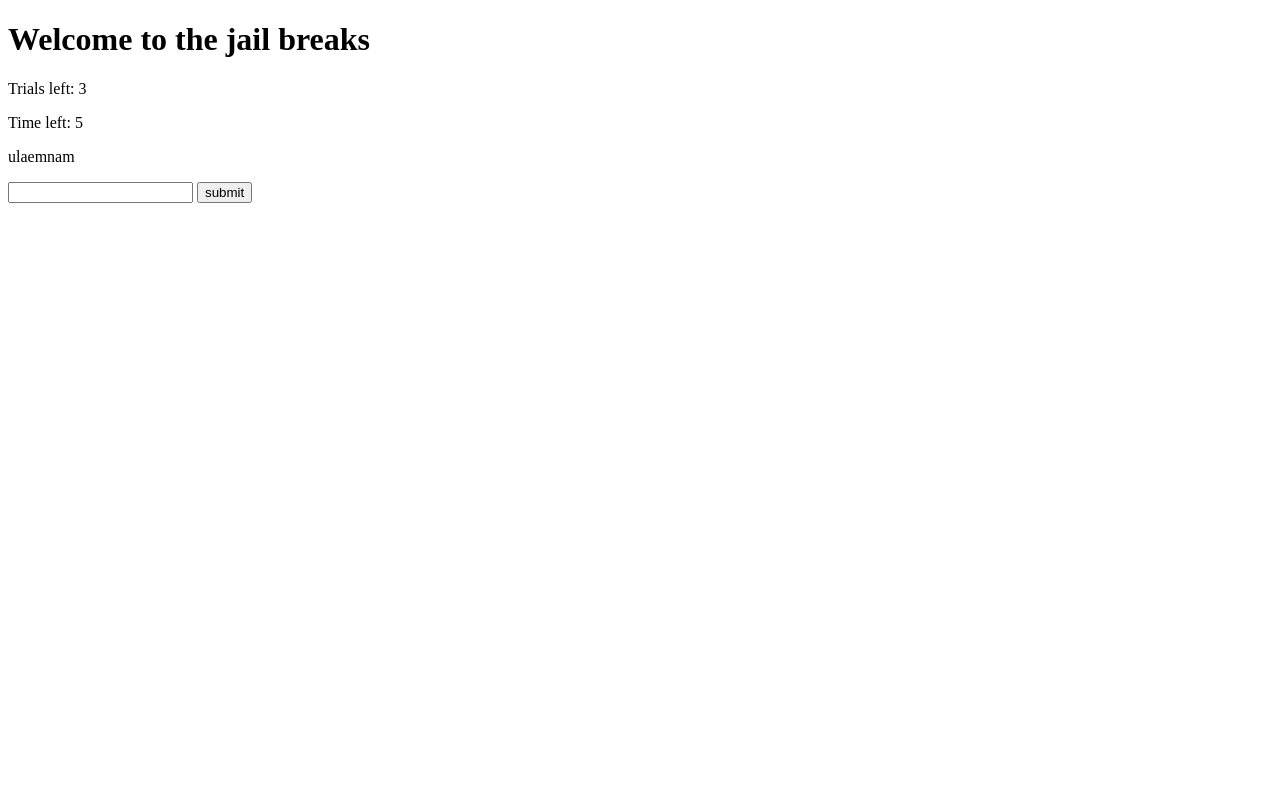
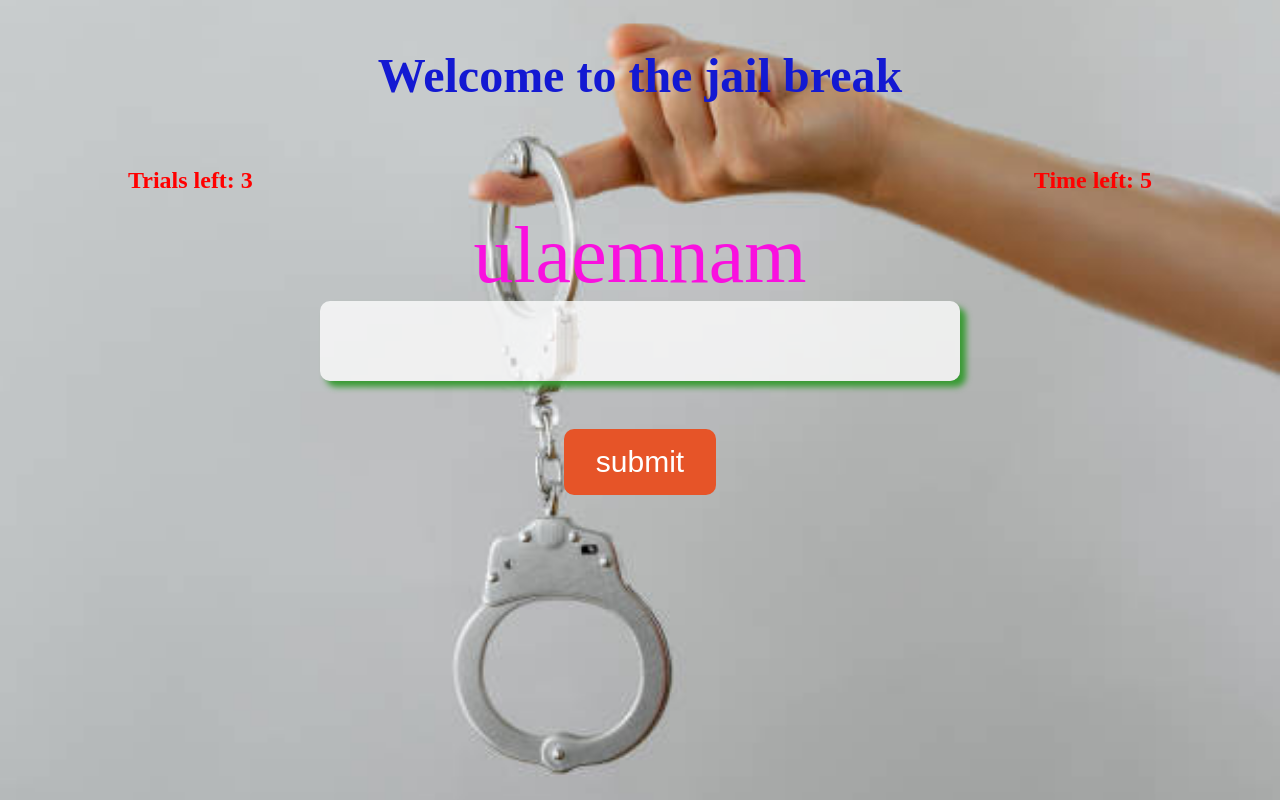
Before and after one commit to mralexnolla/JailBreak, a plain HTML site: page index.html in a window 1280 px wide. Drawn offline with Linux system fonts and the light colour scheme.

Commit message:
Html & CSS done

```diff
--- a/index.html
+++ b/index.html
@@ -5,18 +5,29 @@
     <meta http-equiv="X-UA-Compatible" content="IE=edge">
     <meta name="viewport" content="width=device-width, initial-scale=1.0">
     <link rel="stylesheet" href="./style.css">
-    <title>Document</title>
+    <title>JailBreak</title>
 </head>
 <body>
+    <div class="container">
+        <div>
+            <h1>Welcome to the jail break</h1>
+        </div>
+        <div class="timer__trial">
+            <p id="trialsLeft"></p>
+            <p id="timerDisplay"></p>
+        </div>
+        <div class="word">
+            <p id="word"></p>
+        </div>
+        <div class="input__field">
+            <input type="text" value="" id="inputField">
+            <input type="button" value="submit" id="submitButton">
+        </div>
+        <div class="message">
+            <p id="messageDisplay"></p>
+        </div>
+    </div>
 
-    <h1>Welcome to the jail breaks</h1>
-
-    <p id="trialsLeft"></p>
-    <p id="timerDisplay"></p>
-    <p id="word"></p>
-    <input type="text" value="" id="inputField">
-    <input type="button" value="submit" id="submitButton">
-    <p id="messageDisplay"></p>
 
 
     <script src="./index.js"></script>
--- a/index.js
+++ b/index.js
@@ -72,7 +72,7 @@ submitButton.addEventListener('click', function(){
             submitButton.setAttribute('disabled', 'disabled');
             clearInterval(timer)
         }else{
-            messageDisplay.textContent = `Incorect. Try again`;
+            messageDisplay.textContent = `Incorrect. Try again`;
         }
 
     }
--- a/style.css
+++ b/style.css
@@ -0,0 +1,167 @@
+* {
+	box-sizing: border-box;
+	margin: 0;
+	padding: 0;
+}
+
+.container {
+	background-image: url(./istockphoto-1445668588-612x612.jpg);
+	background-repeat: no-repeat;
+	background-size: cover;
+	background-position: center;
+	height: 100vh;
+	position: relative;
+	background-attachment: fixed;
+	overflow-y: hidden;
+}
+
+h1 {
+	text-align: center;
+	font-size: 5rem;
+	padding: 1rem 0;
+	color: rgb(19 25 210);
+}
+
+.timer__trial {
+	display: flex;
+	justify-content: space-between;
+	text-align: end;
+	color: red;
+	margin: 2rem 10rem;
+	font-size: 3.5rem;
+	font-weight: bold;
+}
+
+.word {
+	text-align: center;
+	font-size: 9.375rem;
+	color: #f910df;
+}
+
+.input__field {
+	display: flex;
+	flex-direction: column;
+	align-items: center;
+	justify-content: center;
+	cursor: pointer;
+}
+
+.input__field > input[type='text'] {
+	height: 80px;
+	width: 60%;
+	margin-bottom: 1rem;
+	color: black;
+	font-size: 30px;
+	font-weight: 600;
+	background-color: rgba(255, 255, 255, 0.759);
+	box-shadow: 6px 6px 6px rgb(57 155 52);
+	border-radius: 10px;
+	border: none;
+	text-align: center;
+}
+
+.input__field > input[type='button'] {
+	padding: 1rem 2rem;
+	border-radius: 10px;
+	border: none;
+	background-color: rgb(230 84 40);
+	font-size: 40px;
+	color: white;
+}
+
+.message {
+	margin-top: 2rem;
+	text-align: center;
+	font-size: 4rem;
+	color: #f910df;
+}
+
+
+/* media querries */
+@media (width <= 700px) {
+	.container{
+		padding: 1rem 1rem;
+		background-color: cornsilk;
+	}
+
+	h1 {
+		font-size: 2rem;
+		padding-top: 2rem;
+	}
+
+	.timer__trial{
+		margin: 1rem 2rem;
+		font-size: 1rem;
+
+	}
+
+	.input__field > input[type='text'] {
+		width: 100%;
+		height: 80px;
+		font-size: 3rem;
+	}
+
+	.input__field > input[type='button']{
+		margin-top: 1rem;
+		padding: 1rem 1.5rem;
+		font-size: 2rem;
+	}
+
+	.word{
+		font-size: 5rem;
+		margin-bottom: 1rem;
+	}
+
+	.message{
+		font-size: 2rem;
+	}
+}
+
+
+@media screen and (width >= 701px){
+
+
+	h1{
+		padding-top: 2rem;
+		font-size: 3rem;
+	}
+
+	.timer__trial{
+		margin: 2rem 5rem;
+		font-size: 2.5rem;
+	}
+
+	.input__field > input[type='text'] {
+		width: 70%;
+		margin-bottom: 2rem;
+		font-size: 2.5rem;
+
+	}
+
+	.word{
+		font-size: 5rem;
+	}
+
+	.input__field > input[type='button']{
+		font-size: 30px;
+	}
+}
+
+@media screen and (width >= 1000px){
+
+h1{
+	padding: 3rem;
+}
+
+.timer__trial{
+		margin: 1rem 8rem;
+		font-size: 1.5rem;
+	}
+
+	.input__field > input[type='text'] {
+		width: 50%;
+		margin-bottom: 3rem;
+		font-size: 3rem;
+		color: rgb(56, 55, 55);
+	}
+}
```
Also changed, not shown: istockphoto-1445668588-612x612.jpg (added).
